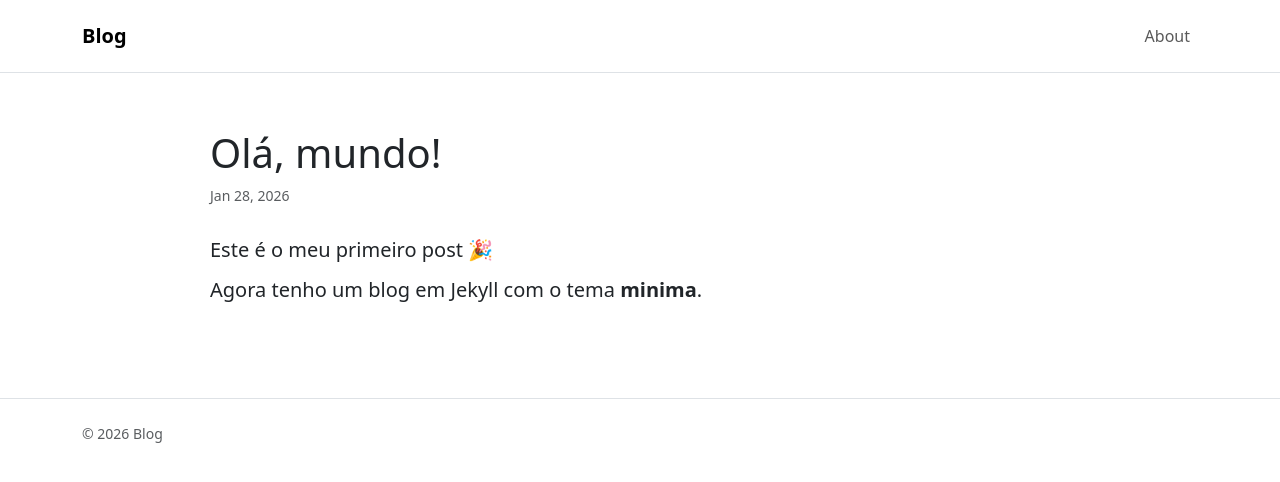
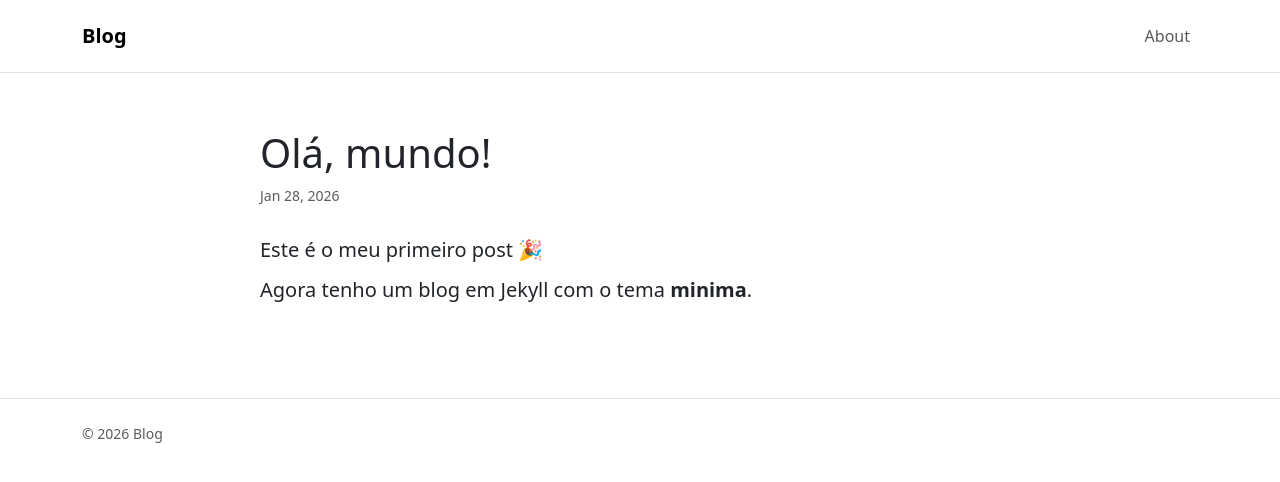
Before and after one commit to caroltheastronaut/blog, a Jekyll site: the page built from _posts/2026-01-28-ola-mundo.md, in a window 1280 px wide. Shown: the top 482 px of the page. Built offline with Jekyll 4.4.1, drawn with Linux system fonts in a browser that asks for light colours.

Commit message:
Update post.html

```diff
--- a/_layouts/post.html
+++ b/_layouts/post.html
@@ -2,7 +2,7 @@
 layout: default
 ---
 
-<article class="mx-auto" style="max-width: 860px;">
+<article class="mx-auto" style="max-width: 760px;">
   <header class="mb-4">
     <h1 class="display-6 mb-2">{{ page.title | escape }}</h1>
 
```
